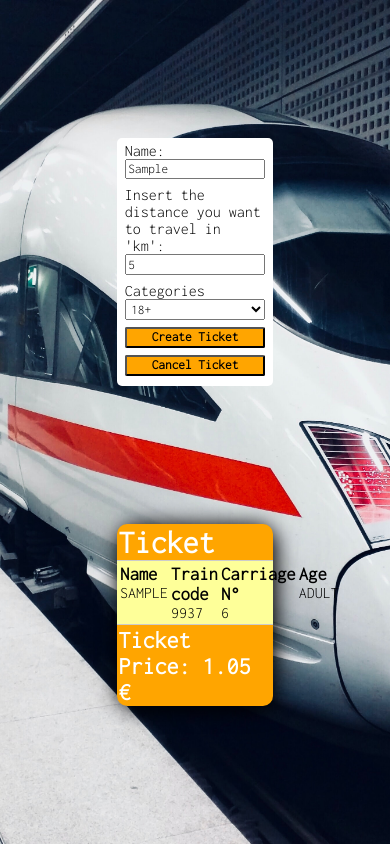
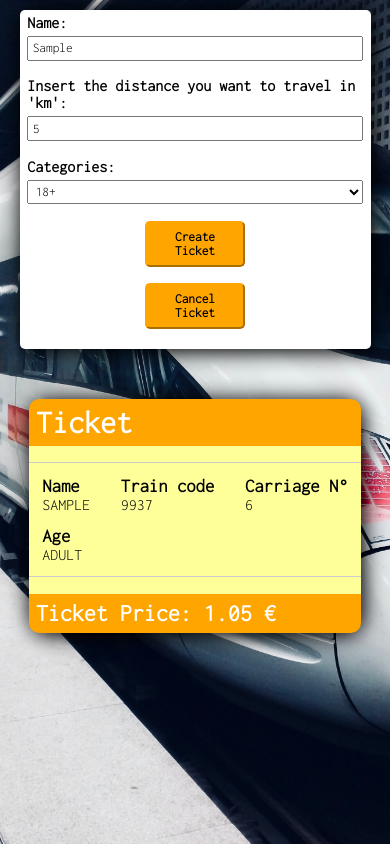
Before and after one commit to marcosigurta/js-biglietto-treno-form, a plain HTML site: page index.html in a window 390 px wide. Both pictures are taken after typing "Sample", "5" into the empty fields and a click on the button "Create Ticket". Drawn offline with Linux system fonts and the light colour scheme.

Commit message:
Final Commit

```diff
--- a/css/style.css
+++ b/css/style.css
@@ -2,7 +2,7 @@
   padding: 0;
   margin: 0;
   box-sizing: border-box;
-  font-family: 'Inconsolata', monospace;
+  font-family: "Inconsolata", monospace;
 }
 
 #main {
@@ -10,34 +10,55 @@
   width: 100%;
   height: 100vh;
   flex-direction: column;
-  justify-content: space-evenly;
   align-items: center;
   background: url(../img/train.jpg) no-repeat center center/cover;
 }
 
-#main  #passenger-data-form {
+#main #passenger-data-form {
   width: 40%;
   display: flex;
   flex-direction: column;
   background-color: #fff;
   padding: 1% 2%;
   border-radius: 5px;
+  margin: 10px 0 50px 0;
+  box-shadow: 2px 2px 20px 2px #000;
 }
 
+#main #passenger-data-form label {
+  font-weight: bold;
+  margin-bottom: 5px;
+}
 
-#main  #passenger-data-form input,
-#main  #passenger-data-form select,
-#main  #passenger-data-form button {
+#main #passenger-data-form input,
+#main #passenger-data-form select,
+#main #passenger-data-form button {
   margin-bottom: 5%;
   padding: 1%;
 }
 
-#main  #passenger-data-form button {
+#main #passenger-data-form input:focus,
+#main #passenger-data-form select:focus {
+  border: 1px solid orange;
+}
+
+#main #passenger-data-form button {
   background-color: orange;
   color: #000;
   border-radius: 2px;
   font-weight: bold;
-  transition: 0.3s ease-in-out;
+  transition: 0.1s ease-in-out;
+  width: 30%;
+  padding: 2%;
+  align-self: center;
+  border-radius: 5px;
+  border-color: orange;
+}
+
+#main #passenger-data-form button:hover {
+  background-color: #ff931f;
+  cursor: pointer;
+  transform: scale(1.05);
 }
 
 #main #ticket {
@@ -48,8 +69,8 @@
   flex-direction: column;
   justify-content: space-between;
   box-shadow: 2px 2px 20px 2px #000;
+  transition: all 0.35s ease-in-out;
   opacity: 0;
-  transition: all 0.35s ease-in-out;
   z-index: 10;
 }
 
@@ -58,11 +79,11 @@
 }
 
 #main #ticket:hover {
-  transform: scale(1.5);
+  transform: scale(1.05);
 }
 
 #main #ticket div {
-  padding: 1%;
+  padding: 2%;
 }
 
 #main #ticket .orange {
@@ -81,16 +102,31 @@
   border-top-right-radius: 0;
 }
 
-
 #main #ticket #passenger-data {
   display: flex;
+  flex-wrap: wrap;
   justify-content: space-between;
   border-bottom: 1px solid #ccc;
   border-top: 1px solid #ccc;
+  margin: 5% 0;
 }
 
-@media (max-width: 400px) {
- #ticket {
+@media (max-width: 880px) {
+  #main #passenger-data-form {
+    width: 85%;
+  }
+
+  #main #ticket {
     width: 80%;
   }
 }
+
+@media (max-width: 600px) {
+  #main #passenger-data-form {
+    width: 90%;
+  }
+
+  #main #ticket {
+    width: 85%;
+  }
+}
--- a/index.html
+++ b/index.html
@@ -15,9 +15,9 @@
             <label for="name-form">Name:</label>
             <input value="" id="name-form" type="text" placeholder="Insert your Name">
             <label for="km">Insert the distance you want to travel in 'km':</label>
-            <input value="" id="km" type="number" placeholder="km">
-            <label for="categories">Categories</label>
-            <select  value="" name="" id="categories">
+            <input value="" id="km" type="number" placeholder="KM">
+            <label for="categories">Categories: </label>
+            <select value="" name="" id="categories">
                 <option value="adult">18+</option>
                 <option value="underage">Underage</option>
                 <option value="over65">65+</option>
--- a/main.js
+++ b/main.js
@@ -36,6 +36,8 @@ cancelTicket.addEventListener("click", function () {
     document.getElementById("traincode").innerHTML = "";
     document.getElementById("carriageNumber").innerHTML = "";
     document.getElementById("age").innerHTML = "";
+    document.getElementById("categories").value = "adult";
+
     document.getElementById("ticketDetails").innerHTML =
         "Ticket Price: " + price.toFixed(2) + " €";
 });
```
Lines whose indentation alone changed are shown as unchanged.
